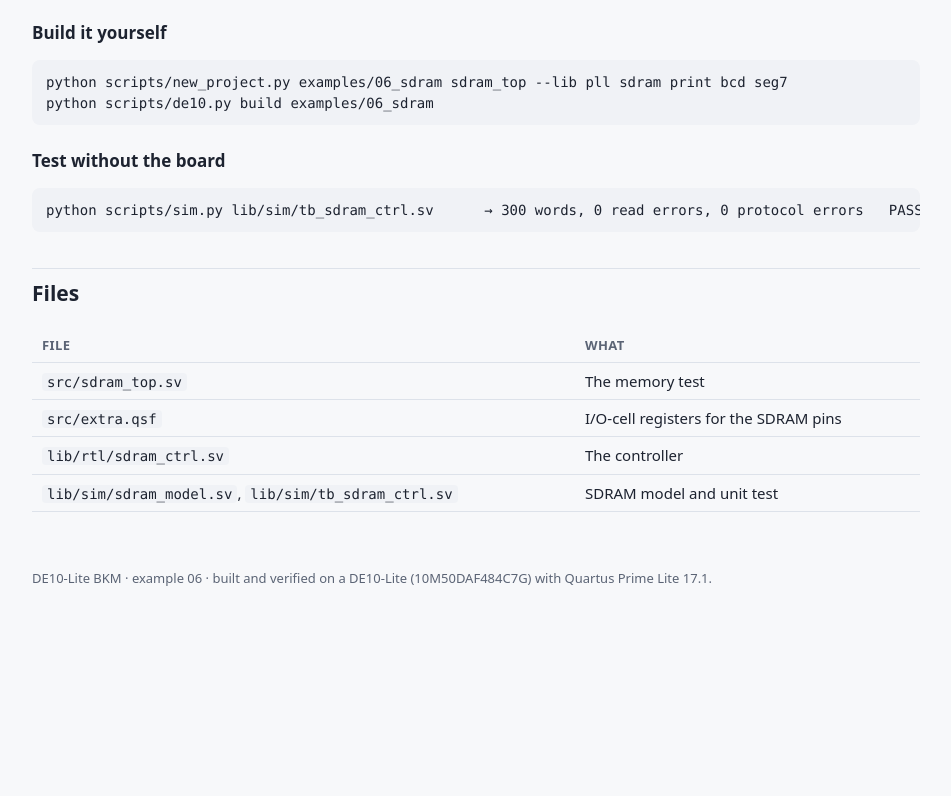
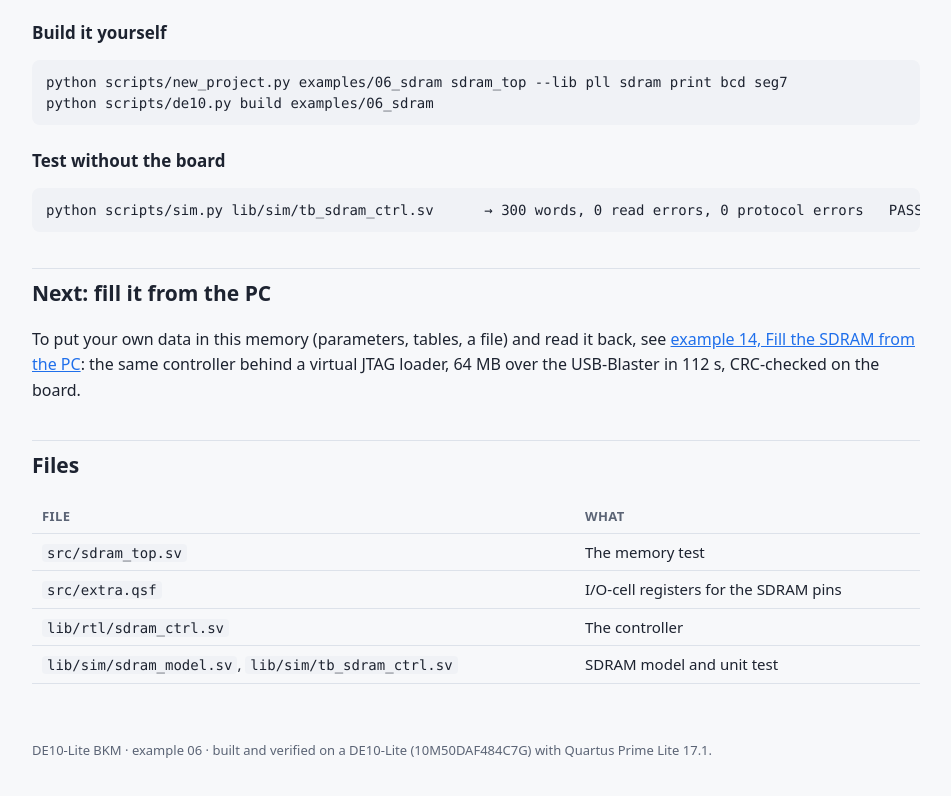
Before and after one commit to avisalmon/De10LiteBKM, a plain HTML site: page examples/06_sdram/index.html in a window 1280 px wide. Shown: the part 2580-3376 px from the top of the page, without its empty margins (164-1115 px from the left). Before the commit the page ends 3233 px from the top, so only its background shows below. Drawn offline with Linux system fonts and the light colour scheme.

Commit message:
SDRAM skill and example 06 point at the USB loader (example 14)
Co-authored-by: Copilot App <223556219+Copilot@users.noreply.github.com>

```diff
--- a/examples/06_sdram/index.html
+++ b/examples/06_sdram/index.html
@@ -111,6 +111,11 @@ python scripts/de10.py build examples/06_sdram</code></pre>
 <h3>Test without the board</h3>
 <pre><code>python scripts/sim.py lib/sim/tb_sdram_ctrl.sv      → 300 words, 0 read errors, 0 protocol errors   PASS</code></pre>
 
+<h2>Next: fill it from the PC</h2>
+<p>To put your own data in this memory (parameters, tables, a file) and read it back, see
+<a href="../14_usb_sdram_loader/index.html">example 14, Fill the SDRAM from the PC</a>: the same controller behind a
+virtual JTAG loader, 64 MB over the USB-Blaster in 112 s, CRC-checked on the board.</p>
+
 <h2>Files</h2>
 <div class="tablewrap"><table>
 <tr><th>File</th><th>What</th></tr>
```
Also changed, not shown: .claude/skills/load-sdram-usb/SKILL.md, .claude/skills/use-sdram/SKILL.md, .github/skills/load-sdram-usb/SKILL.md, .github/skills/use-sdram/SKILL.md.
